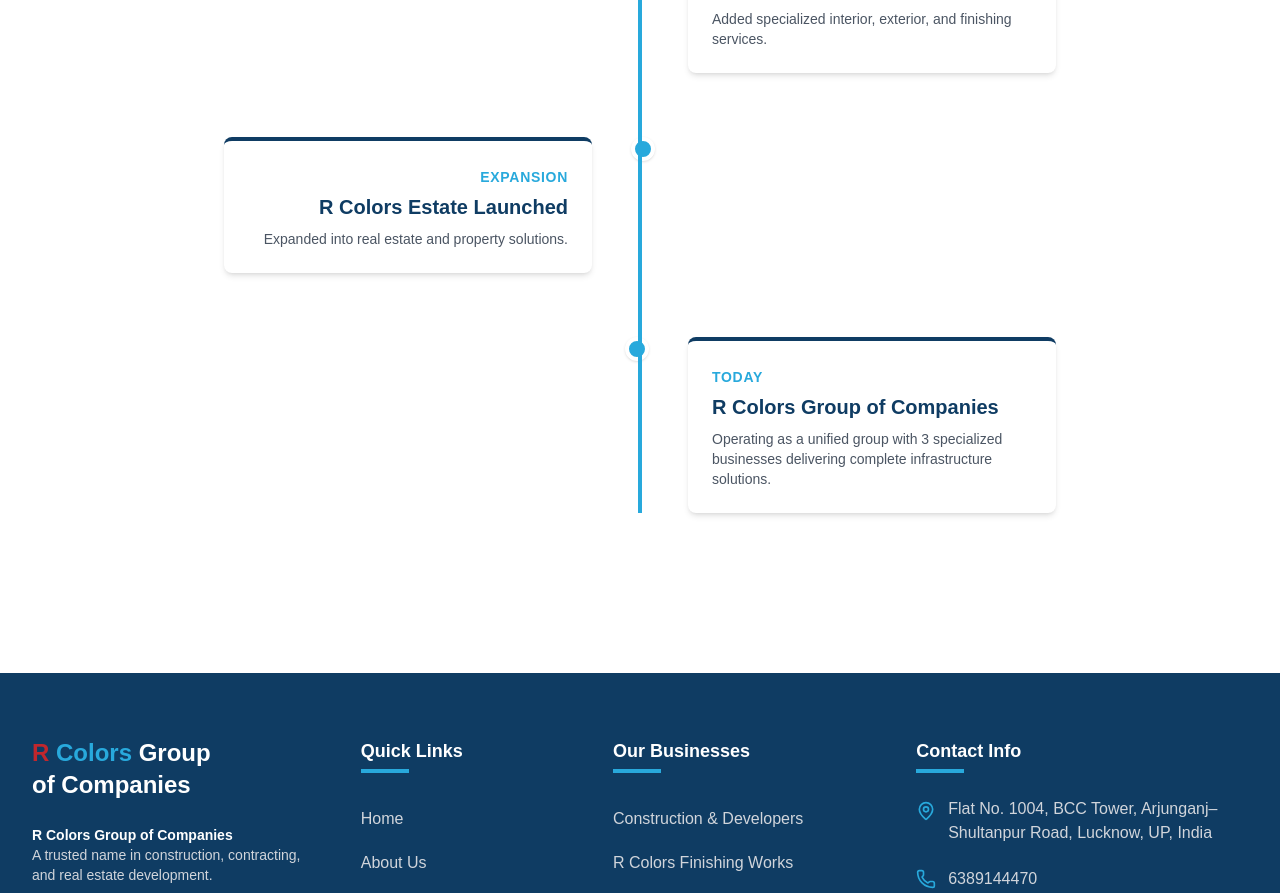
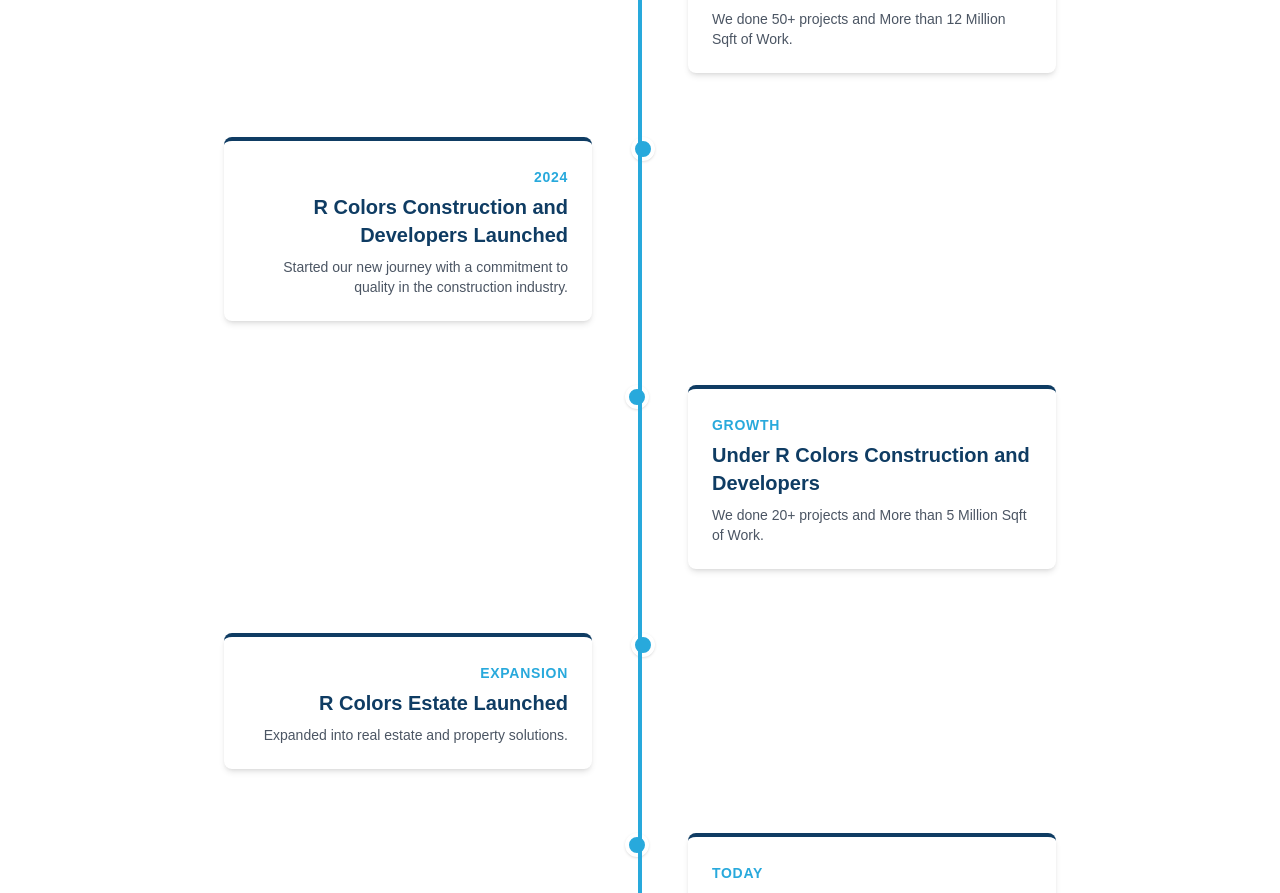
Before and after one commit to rauniyarsonu/rcolors-webapp, a React (Vite) app in the folder frontend/: page /about in a window 1280 px wide. Shown: the part 2600-3493 px from the top of the page. Built offline with nearby package versions, Linux system fonts and the light colour scheme.

Commit message:
demanding changes from samrat

```diff
--- a/frontend/src/components/construction/Intro.tsx
+++ b/frontend/src/components/construction/Intro.tsx
@@ -47,14 +47,15 @@
           </div>
 
           <Reveal delay={150} className="lg:col-span-5 lg:col-start-8">
-            <figure className="relative aspect-[4/3] w-full overflow-hidden rounded-xl border border-gray-100 bg-gray-100 shadow-xl lg:aspect-[4/5]">
+            <figure className="group relative aspect-[4/3] w-full overflow-hidden rounded-xl border border-gray-100 bg-gray-100 shadow-xl transition-all duration-500 hover:-translate-y-1 hover:border-brand-sky/60 hover:shadow-2xl motion-reduce:transition-none motion-reduce:hover:translate-y-0 lg:aspect-[4/5]">
               <Image
                 src="/images/mission.jpg"
                 alt="High-rise towers under construction with tower cranes at dusk"
                 fill
                 sizes="(min-width: 1320px) 520px, (min-width: 1024px) 40vw, 100vw"
-                className="object-cover object-[50%_35%]"
+                className="object-cover object-[50%_35%] transition-transform duration-700 ease-out group-hover:scale-105 motion-reduce:transition-none motion-reduce:group-hover:scale-100"
               />
+              <div aria-hidden="true" className="pointer-events-none absolute inset-0 bg-gradient-to-t from-brand-navy/40 via-transparent to-transparent opacity-0 transition-opacity duration-500 group-hover:opacity-100 motion-reduce:transition-none" />
             </figure>
           </Reveal>
         </div>
--- a/frontend/src/components/r-colors/Intro.tsx
+++ b/frontend/src/components/r-colors/Intro.tsx
@@ -45,14 +45,15 @@
           </div>
 
           <Reveal delay={150} className="lg:col-span-5 lg:col-start-8">
-            <figure className="relative aspect-[4/3] w-full overflow-hidden rounded-xl border border-gray-100 bg-gray-100 shadow-xl lg:aspect-[4/5]">
+            <figure className="group relative aspect-[4/3] w-full overflow-hidden rounded-xl border border-gray-100 bg-gray-100 shadow-xl transition-all duration-500 hover:-translate-y-1 hover:border-brand-sky/60 hover:shadow-2xl motion-reduce:transition-none motion-reduce:hover:translate-y-0 lg:aspect-[4/5]">
               <Image
                 src="/images/Rcolors1.jpg"
                 alt="Finished interior space completed by the R Colors team"
                 fill
                 sizes="(min-width: 1320px) 520px, (min-width: 1024px) 40vw, 100vw"
-                className="object-cover"
+                className="object-cover transition-transform duration-700 ease-out group-hover:scale-105 motion-reduce:transition-none motion-reduce:group-hover:scale-100"
               />
+              <div aria-hidden="true" className="pointer-events-none absolute inset-0 bg-gradient-to-t from-brand-navy/40 via-transparent to-transparent opacity-0 transition-opacity duration-500 group-hover:opacity-100 motion-reduce:transition-none" />
             </figure>
           </Reveal>
         </div>
--- a/frontend/src/config/company.ts
+++ b/frontend/src/config/company.ts
@@ -6,8 +6,8 @@
   phones: ["6389144470", "9579662353"],
   email: "rcolorsgroup@gmail.com",
   address: {
-    short: "Flat No. 1004, BCC Tower, Arjunganj–Shultanpur Road, Lucknow, UP, India",
-    full: "Flat No. 1004, BCC Tower, Arjunganj–Shultanpur Road, Lucknow, Uttar Pradesh, India",
+    short: "Flat No. 1004, BCC Tower, Arjunganj, Shultanpur Road, Lucknow, UP, India",
+    full: "Flat No. 1004, BCC Tower, Arjunganj, Shultanpur Road, Lucknow, Uttar Pradesh, India",
   },
   contactForm: {
     /** Posted (form-urlencoded) to the Spring Boot backend: ContactController; keep field names in sync */
--- a/frontend/src/pages/HomePage.tsx
+++ b/frontend/src/pages/HomePage.tsx
@@ -26,7 +26,7 @@
     cta: "Construction",
     photo: "/images/Rcolors2.png",
     photoAlt: "Construction site by R Colors Construction & Developers",
-    logo: "/images/logo2.jpg",
+    logo: "/images/logo02.jpeg",
     logoAlt: "R Colors Construction & Developers logo",
   },
   {
@@ -104,14 +104,15 @@
       <section data-aos="fade-up" data-aos-duration="1000" className="section-y w-full">
         <div className="site-container grid grid-cols-1 items-center gap-10 lg:grid-cols-12 lg:gap-16">
           <div className="lg:col-span-5">
-            <div className="relative aspect-[4/3] w-full overflow-hidden rounded-xl border border-gray-100 shadow-xl lg:aspect-[3/4]">
+            <div className="group relative aspect-[4/3] w-full overflow-hidden rounded-xl border border-gray-100 shadow-xl transition-all duration-500 hover:-translate-y-1 hover:border-brand-sky/60 hover:shadow-2xl motion-reduce:transition-none motion-reduce:hover:translate-y-0 lg:aspect-[3/4]">
               <Image
                 src="/images/welcome1.1.jpg"
                 fill
                 alt="About R Colors Group"
                 sizes="(min-width: 1280px) 460px, (min-width: 1024px) 38vw, 100vw"
-                className="object-cover"
+                className="object-cover transition-transform duration-700 ease-out group-hover:scale-105 motion-reduce:transition-none motion-reduce:group-hover:scale-100"
               />
+              <div aria-hidden="true" className="pointer-events-none absolute inset-0 bg-gradient-to-t from-brand-navy/40 via-transparent to-transparent opacity-0 transition-opacity duration-500 group-hover:opacity-100 motion-reduce:transition-none" />
             </div>
           </div>
           <div className="max-w-[65ch] space-y-6 lg:col-span-7 lg:max-w-none lg:pl-8">
@@ -125,7 +126,7 @@
 
             <blockquote className="my-8 rounded-r-lg border-l-4 border-brand-sky bg-gray-50 py-3 pl-4 pr-4 shadow-sm sm:pl-6">
               <p className="text-pretty font-heading text-lg italic text-brand-navy sm:text-xl">
-                &quot;Your trusted partner in full-scale construction, finishing solutions, and real estate development.&quot;
+                &quot;Building the Future, Refining the Present : Your End-to-End partner in Construction & Real Estate. &quot;
               </p>
             </blockquote>
 
--- a/frontend/src/pages/about/AboutPage.tsx
+++ b/frontend/src/pages/about/AboutPage.tsx
@@ -93,8 +93,10 @@
           <SectionHeading title="OUR JOURNEY" bar className="mb-12 md:mb-16" />
           <div className="relative border-l-4 md:border-l-0 border-brand-sky ml-6 md:ml-0 md:pl-0">
             {[
-              { year: "2011", title: "R Colors Construction & Developers Founded", desc: "Started our journey with a commitment to quality in the construction industry." },
-              { year: "Growth", title: "R Colors Finishing Business Launched", desc: "Added specialized interior, exterior, and finishing services." },
+              { year: "2011", title: "R Colors Finishing Business Launched", desc: "Added specialized interior, exterior, and finishing services." },
+              { year: "2023", title: "Under R Colors Finishing Business", desc: "We done 50+ projects and More than 12 Million Sqft of Work. " },
+              { year: "2024", title: "R Colors Construction and Developers Launched", desc: "Started our new journey with a commitment to quality in the construction industry. " },
+              { year: "Growth", title: "Under R Colors Construction and Developers", desc: "We done 20+ projects and More than 5 Million Sqft of Work. " },
               { year: "Expansion", title: "R Colors Estate Launched", desc: "Expanded into real estate and property solutions." },
               { year: "Today", title: "R Colors Group of Companies", desc: "Operating as a unified group with 3 specialized businesses delivering complete infrastructure solutions." }
             ].map((event, idx) => (
```
Also changed, not shown: frontend/public/images/logo02.jpeg (added), frontend/public/images/logo2.jpg (deleted).
